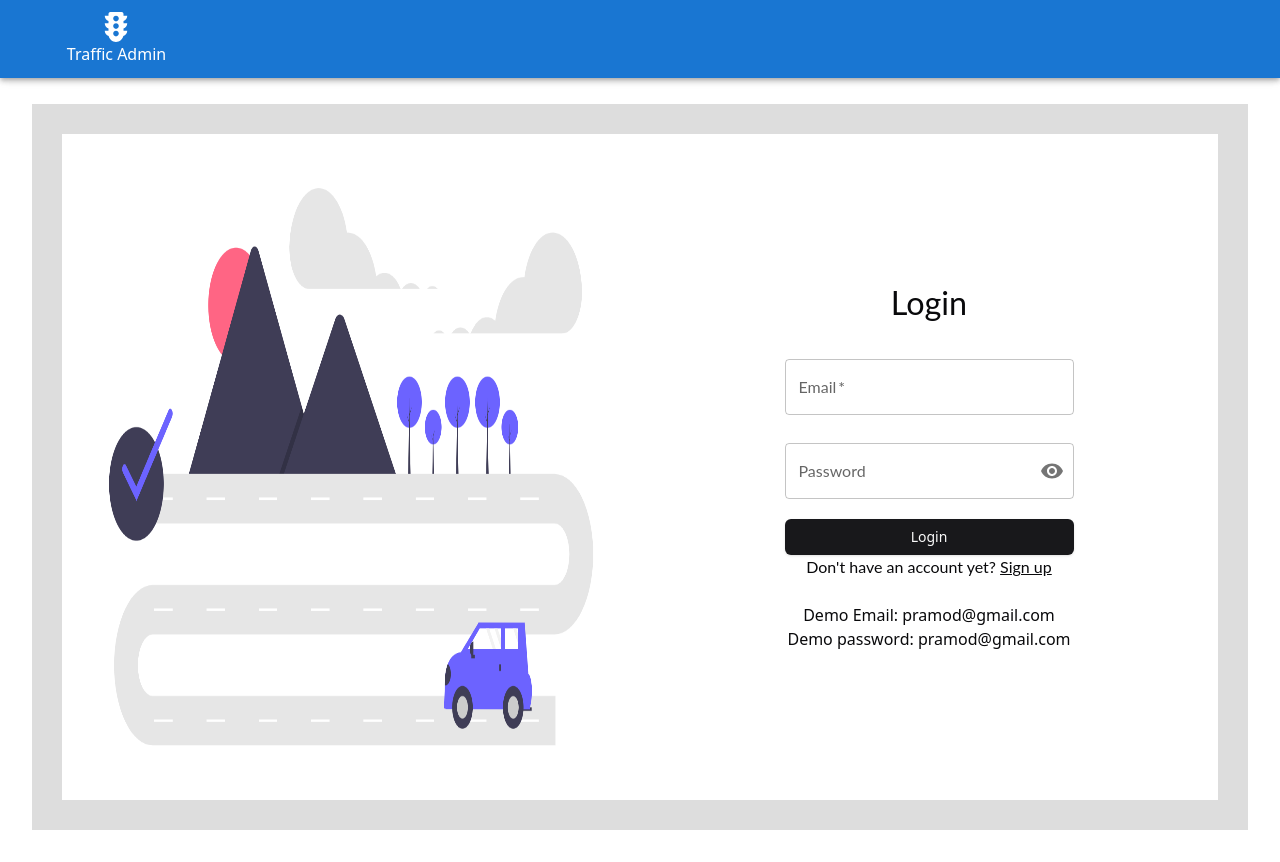
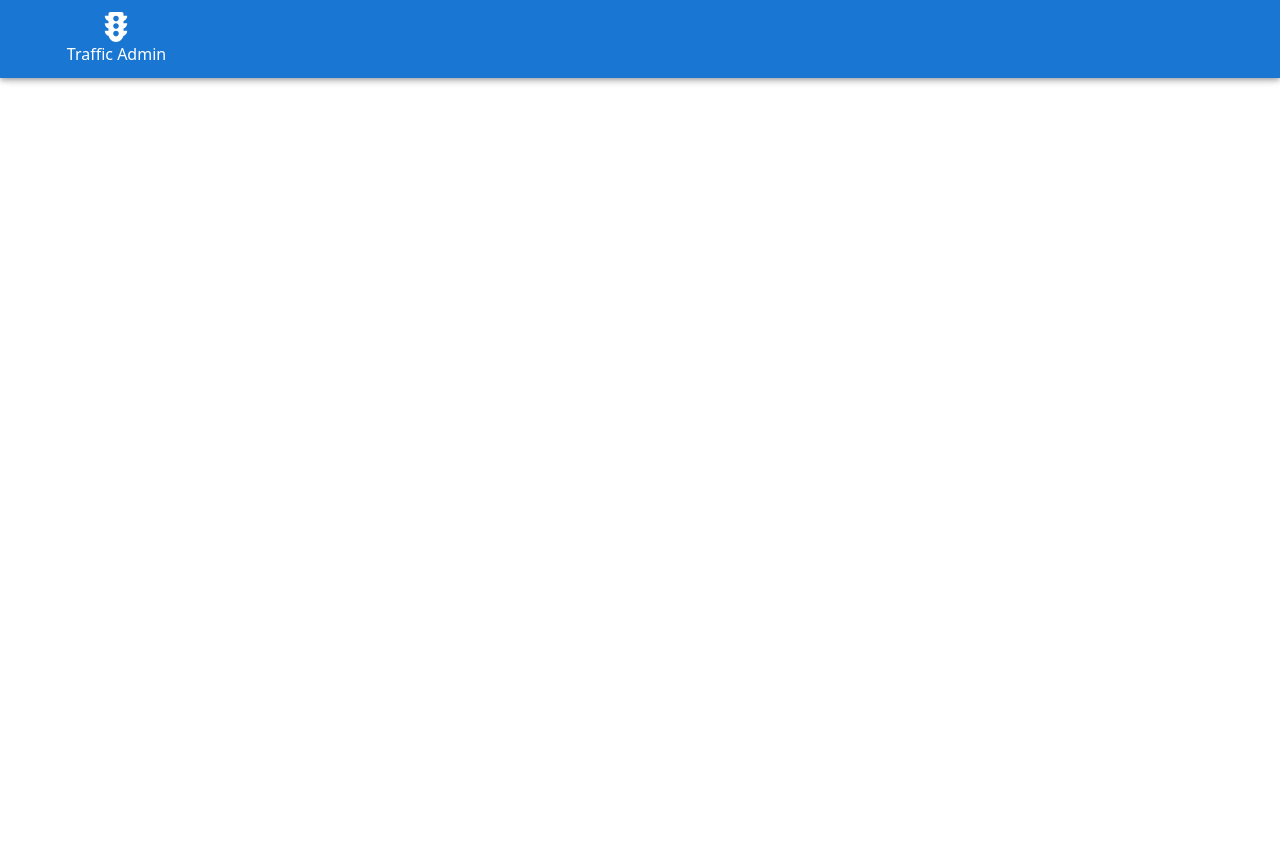
Before and after one commit to jmPramod/Signal-POC, a React (Vite) app: page / in a window 1280 px wide. Before the commit this address led to /login. After the commit the page ends 800 px from the top, so only its background shows below. Built offline with nearby package versions, Linux system fonts and the light colour scheme.

Commit message:
fix the isuue of undined local storage

```diff
--- a/src/App.jsx
+++ b/src/App.jsx
@@ -19,7 +19,7 @@ const Login = lazy(() => import('./pages/Login/Login'));
 
 const Register = lazy(() => import('./pages/register/Register'));
 function App() {
-
+useEffect(()=>{},[])
   return (
 <>
 <GlobalContextProvider>
--- a/src/components/Navbar/Navbar.jsx
+++ b/src/components/Navbar/Navbar.jsx
@@ -32,40 +32,6 @@ function NavBar() {
     setcloseDrop(false)
     setAnchorEl(null);
   };
-
-  // React.useEffect(() => {
-  //   // localStorage.setItem("User", JSON.stringify(user?.data));
-  //   let res = localStorage.getItem("User");
-  //   console.log("res",res);
-
-  //   if (!res) {
-
-  //     navigate("/login");
-  //    }
-  //   else if(res){
-  //     // setUser(res&&JSON.parse(res));
-  //     console.log("user1", res);
-
-  //   }
-  //   else {
-  //     console.log("login redir");
-
-  //     navigate("/login");
-  //   }
-  // }, []);
-  React.useEffect(() => {
-    let res = localStorage.getItem("User");
-    console.log(location);
-
-
-    if (!user||!res) {
-     console.log("redirect login ");
-
-      navigate("/login");
-      return
-    }
-
-  }, [user]);
 
   const handleLogin = async () => {
     if (user) {
--- a/src/context/GlobalContext.jsx
+++ b/src/context/GlobalContext.jsx
@@ -3,9 +3,18 @@ import {createContext, useEffect, useState} from 'react'
 export const GlobalContext=createContext()
 export const GlobalContextProvider=({children})=>{
 
-const[ user,setUser]=useState(null)
+    const [user, setUser] = useState(() => {
+        const storedUser = localStorage.getItem('User');
+        return storedUser ? JSON.parse(storedUser) : null;
+      });
 
-// useEffect(()=>{console.log("user",user);
-// },[user])
+      useEffect(() => {
+        if (user) {
+          localStorage.setItem('User', JSON.stringify(user));
+        } else {
+          localStorage.removeItem('User');
+        }
+      }, [user]);
+
     return (<GlobalContext.Provider value={{user,setUser}}>{children}</GlobalContext.Provider>)
 }
```
